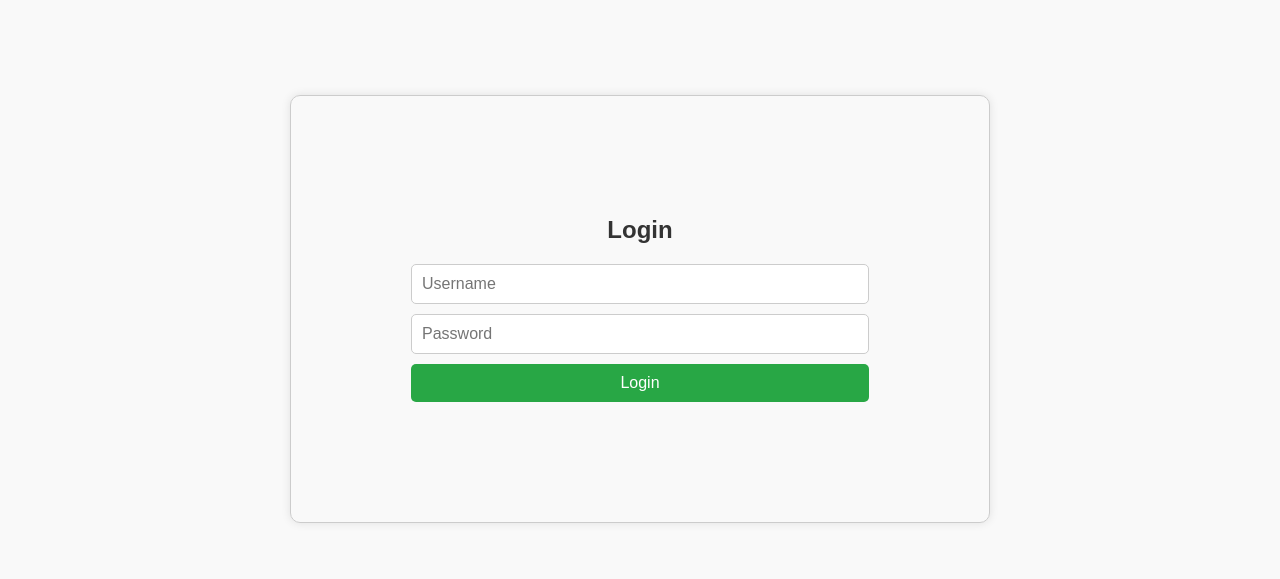
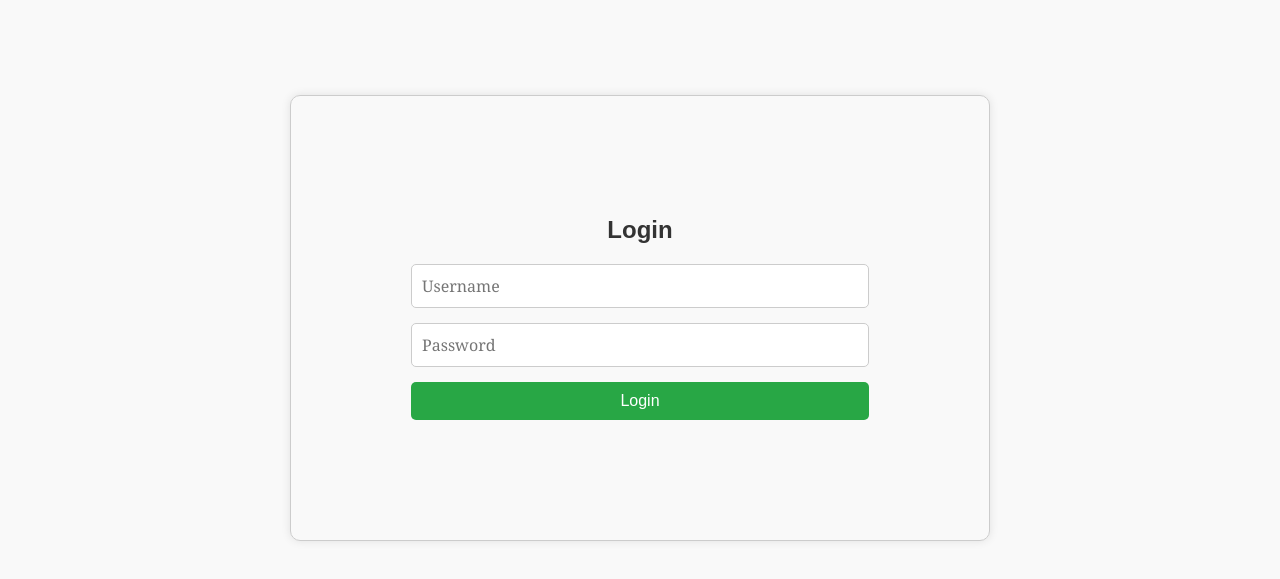
Before and after one commit to owino600/HR-Management-System, a plain HTML site: page index.html in a window 1280 px wide. Shown: the part 65-644 px from the top of the page. Drawn offline with Linux system fonts and the light colour scheme; no server answers.

Commit message:
HR SYSTEM

```diff
--- a/style.css
+++ b/style.css
@@ -206,11 +206,12 @@ footer {
 }
 
 .login-container form input {
-    margin-bottom: 10px;
+    margin-bottom: 15px;
     padding: 10px;
     font-size: 16px;
     border: 1px solid #ccc;
     border-radius: 5px;
+    font-family: Georgia, 'Times New Roman', Times, serif;
 }
 
 .login-container form button {
```
